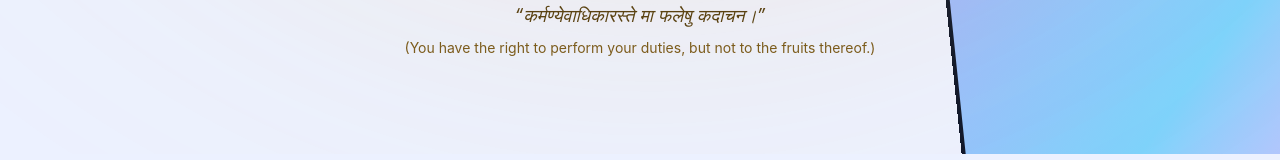
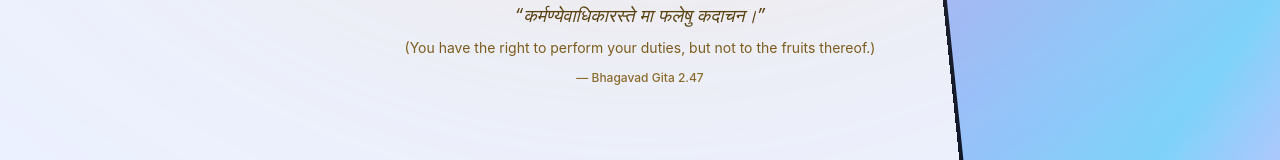
Before and after one commit to StarDust130/Sarathi-Ai, a Next.js app: page / in a window 1280 px wide. Shown: the part 1480-1640 px from the top of the page. Built offline with nearby package versions, Linux system fonts and the light colour scheme.

Commit message:
feat: Add Bhagavad Gita quote to enhance content richness

```diff
--- a/app/page.tsx
+++ b/app/page.tsx
@@ -371,6 +371,9 @@ export default function Home() {
             (You have the right to perform your duties, but not to the fruits
             thereof.)
           </p>
+          <p className="mt-3 text-xs text-[#8b6b2c] font-medium">
+            — Bhagavad Gita 2.47
+          </p>
         </motion.blockquote>
       </div>
 
```
